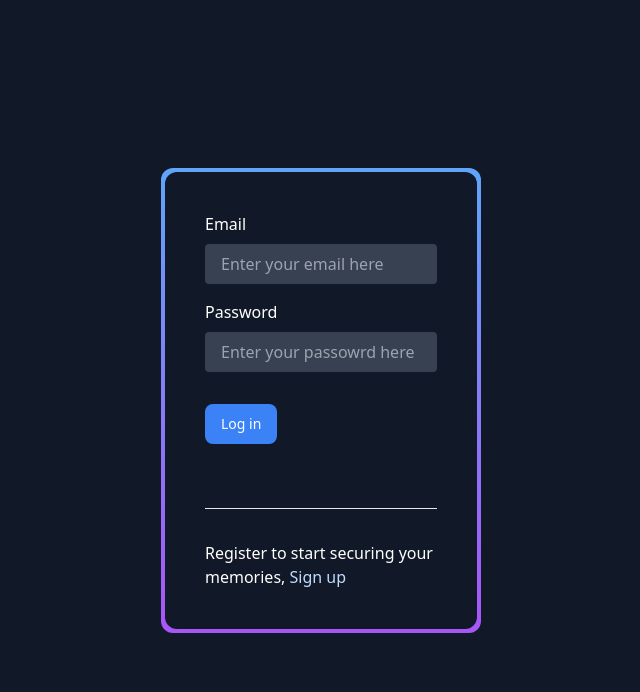
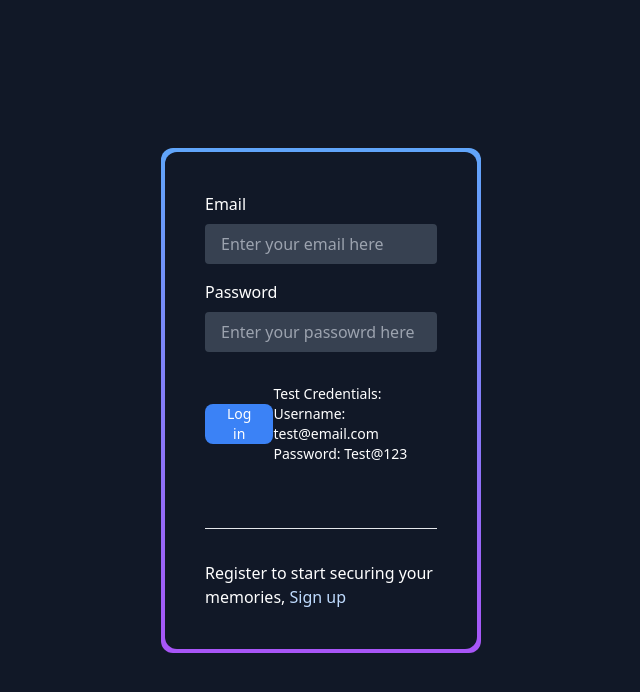
Before and after one commit to pranav605/journal, a Next.js app: page /login in a window 1280 px wide. Shown: the top 692 px of the page, without its empty margins (319-959 px from the left). Built offline with nearby package versions, Linux system fonts and the light colour scheme.

Commit message:
Added test credentails

```diff
--- a/app/ui/login-form.tsx
+++ b/app/ui/login-form.tsx
@@ -3,7 +3,7 @@
 import { useActionState } from "react";
 import { Button } from "./button";
 import { authenticate } from "../lib/actions";
-import {ExclamationCircleIcon} from '@heroicons/react/24/outline'
+import { ExclamationCircleIcon } from '@heroicons/react/24/outline'
 
 export default function LoginForm() {
   const [errorMessage, formAction, isPending] = useActionState(
@@ -30,9 +30,16 @@ export default function LoginForm() {
         placeholder="Enter your passowrd here"
         required
       ></input>
-            <Button className="mt-8 max-w-fit">
+      <div className="flex flex-row justify-between items-center mt-8">
+        <Button className=" max-w-fit">
           Log in
         </Button>
+        <div className="flex flex-col text-sm justify-center">
+          <p>Test Credentials:</p>
+          <p>Username: test@email.com</p>
+          <p>Password: Test@123</p>
+        </div>
+      </div>
       <div
         className="flex h-8 items-end space-x-1"
         aria-live="polite"
```
Lines whose indentation alone changed are shown as unchanged.
